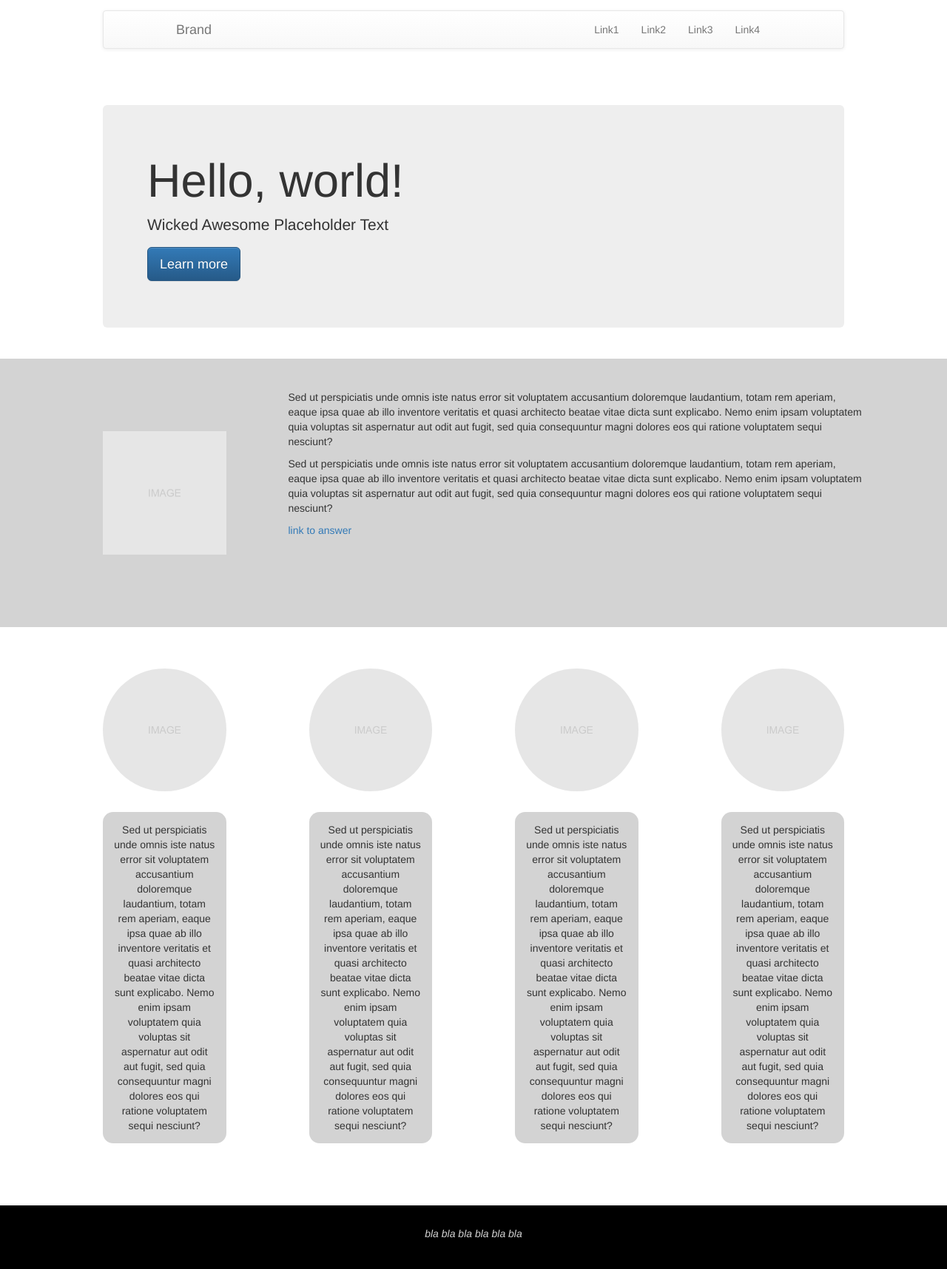
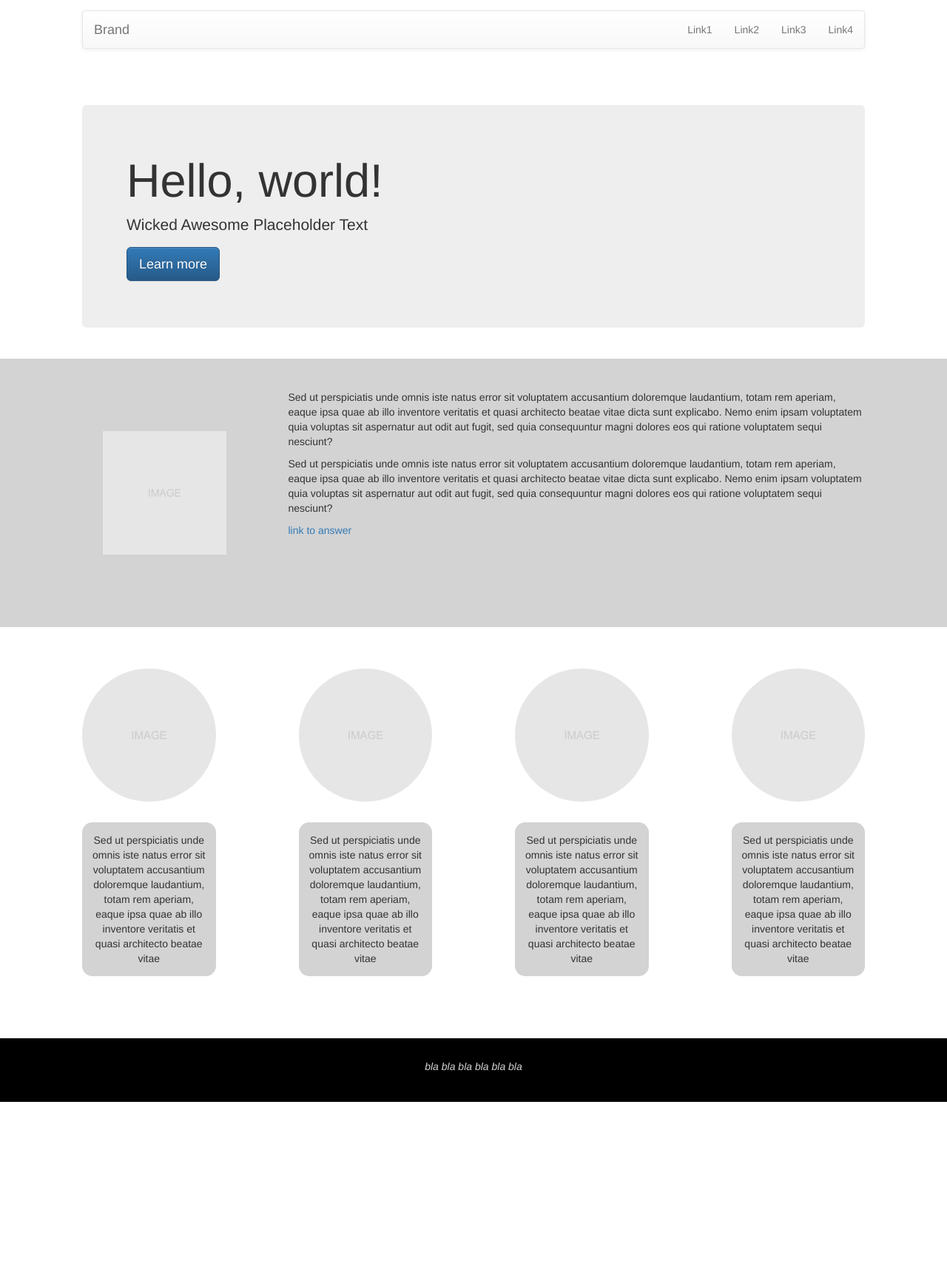
Before and after one commit to MartyBonacci/bootstrapchallenge, a PHP site: page / in a window 1280 px wide. Shown: the whole page at 74% size. After the commit the page ends 1490 px from the top, so only its background shows below. Run offline with PHP 8.4, Linux system fonts and the light colour scheme; some libraries are stand-ins or nearby versions.

Commit message:
removed nested container

```diff
--- a/index.php
+++ b/index.php
@@ -45,11 +45,11 @@
 	<body class="sfooter">
 
 		<div class="sfooter-content">
-			<div class="container-fluid">
+			<div class="container">
 				<header>
 					<div class="row">
 						<nav class="navbar navbar-default">
-							<div class="container-fluid">
+
 								<!-- Brand and toggle get grouped for better mobile display -->
 								<div class="navbar-header">
 									<button type="button" class="navbar-toggle collapsed" data-toggle="collapse"
@@ -71,7 +71,7 @@
 									</ul>
 								</div><!-- /.navbar-collapse -->
 
-							</div><!-- /.container-fluid -->
+
 						</nav>
 					</div>
 				</header>
@@ -99,40 +99,32 @@
 							sed quia consequuntur magni dolores eos qui ratione voluptatem sequi nesciunt?</p><a href="https://github.com/rlewis2892/bootstrap-challenge-answer">link to answer</a>
 					</div>
 				</div>
-			<div class="container-fluid">
+			<div class="container">
 
 
 			<div class="row">
 				<div class="col-md-3">
 					<img src="images/placeholder-image600x600.png" class="img-responsive img-circle" alt="placeholder">
 					<p>Sed ut perspiciatis unde omnis iste natus error sit voluptatem accusantium doloremque laudantium,
-						totam rem aperiam, eaque ipsa quae ab illo inventore veritatis et quasi architecto beatae vitae
-						dicta sunt explicabo. Nemo enim ipsam voluptatem quia voluptas sit aspernatur aut odit aut fugit,
-						sed quia consequuntur magni dolores eos qui ratione voluptatem sequi nesciunt?</p>
+						totam rem aperiam, eaque ipsa quae ab illo inventore veritatis et quasi architecto beatae vitae</p>
 
 				</div>
 				<div class="col-md-3">
 					<img src="images/placeholder-image600x600.png" class="img-responsive img-circle" alt="placeholder">
 					<p>Sed ut perspiciatis unde omnis iste natus error sit voluptatem accusantium doloremque laudantium,
-						totam rem aperiam, eaque ipsa quae ab illo inventore veritatis et quasi architecto beatae vitae
-						dicta sunt explicabo. Nemo enim ipsam voluptatem quia voluptas sit aspernatur aut odit aut fugit,
-						sed quia consequuntur magni dolores eos qui ratione voluptatem sequi nesciunt?</p>
+						totam rem aperiam, eaque ipsa quae ab illo inventore veritatis et quasi architecto beatae vitae</p>
 
 				</div>
 				<div class="col-md-3">
 					<img src="images/placeholder-image600x600.png" class="img-responsive img-circle" alt="placeholder">
 					<p>Sed ut perspiciatis unde omnis iste natus error sit voluptatem accusantium doloremque laudantium,
-						totam rem aperiam, eaque ipsa quae ab illo inventore veritatis et quasi architecto beatae vitae
-						dicta sunt explicabo. Nemo enim ipsam voluptatem quia voluptas sit aspernatur aut odit aut fugit,
-						sed quia consequuntur magni dolores eos qui ratione voluptatem sequi nesciunt?</p>
+						totam rem aperiam, eaque ipsa quae ab illo inventore veritatis et quasi architecto beatae vitae</p>
 
 				</div>
 				<div class="col-md-3">
 					<img src="images/placeholder-image600x600.png" class="img-responsive img-circle" alt="placeholder">
 					<p>Sed ut perspiciatis unde omnis iste natus error sit voluptatem accusantium doloremque laudantium,
-						totam rem aperiam, eaque ipsa quae ab illo inventore veritatis et quasi architecto beatae vitae
-						dicta sunt explicabo. Nemo enim ipsam voluptatem quia voluptas sit aspernatur aut odit aut fugit,
-						sed quia consequuntur magni dolores eos qui ratione voluptatem sequi nesciunt?</p>
+						totam rem aperiam, eaque ipsa quae ab illo inventore veritatis et quasi architecto beatae vitae</p>
 
 				</div>
 
```
